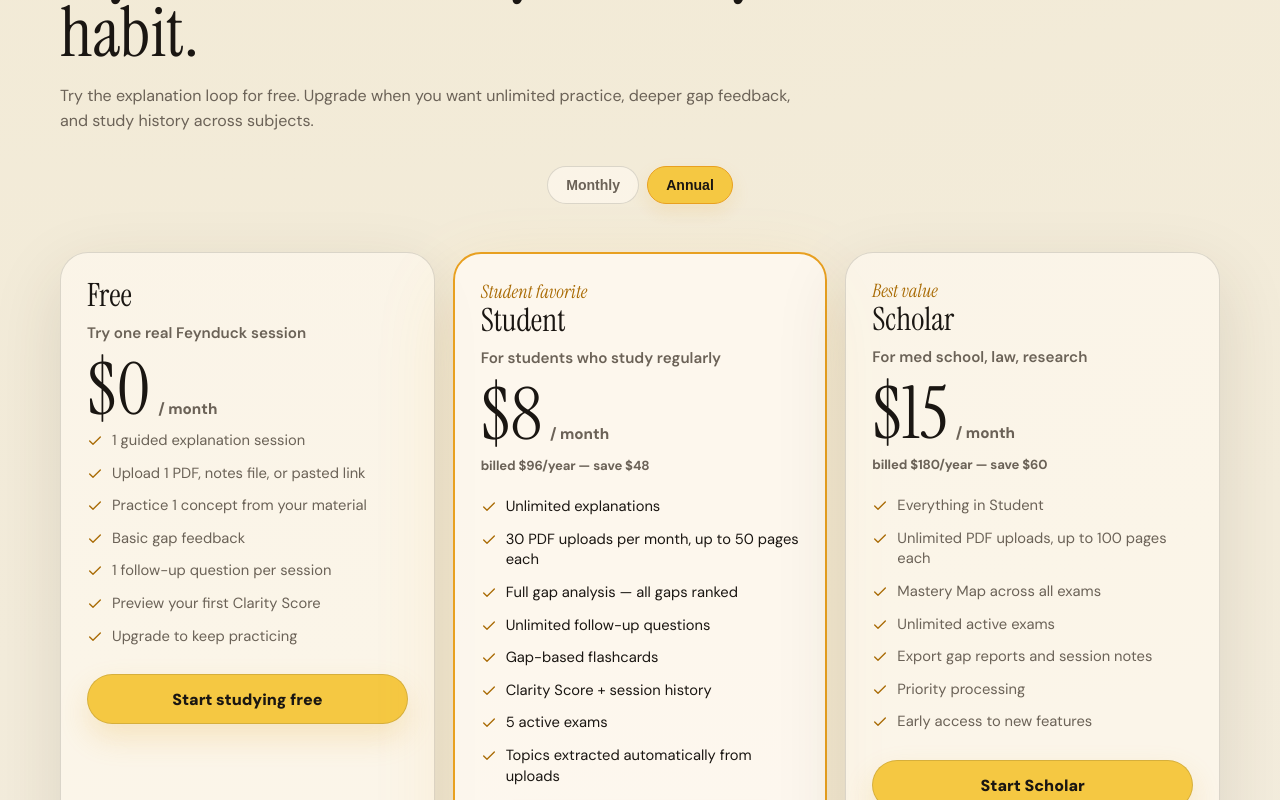
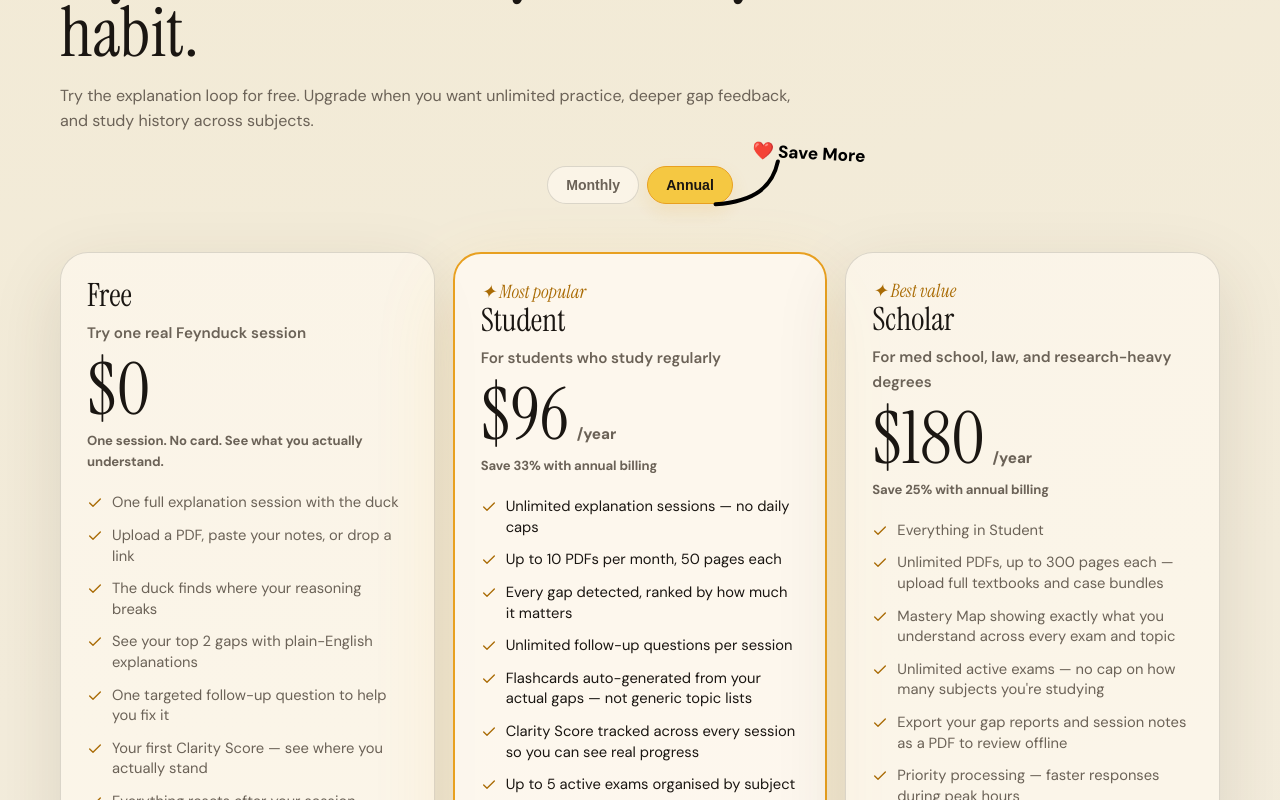
Before and after one commit to rimshadpcs/Duckland, a Next.js app: page / in a window 1280 px wide. Shown: the part 5760-6560 px from the top of the page. Built offline with nearby package versions, Linux system fonts and the light colour scheme.

Commit message:
Update pricing plans and annual toggle callout

```diff
--- a/app/globals.css
+++ b/app/globals.css
@@ -1532,12 +1532,50 @@
   font-size: 0.98rem;
 }
 
+.pricing-toggle-wrap {
+  position: relative;
+  display: flex;
+  justify-content: center;
+  width: fit-content;
+  margin: 0 auto 48px;
+}
+
+.pricing-save-callout {
+  position: absolute;
+  left: calc(100% + 18px);
+  top: -24px;
+  display: grid;
+  justify-items: start;
+  gap: 2px;
+  width: max-content;
+  color: #000;
+  font-size: 1.08rem;
+  font-weight: 800;
+  letter-spacing: 0;
+  transform: rotate(3deg);
+}
+
+.pricing-save-callout svg {
+  width: 76px;
+  height: 56px;
+  margin-left: -42px;
+  margin-top: -6px;
+  overflow: visible;
+}
+
+.pricing-save-callout path {
+  fill: none;
+  stroke: currentColor;
+  stroke-width: 4;
+  stroke-linecap: round;
+  opacity: 1;
+}
+
 .pricing-toggle {
   display: flex;
   align-items: center;
   justify-content: center;
   gap: 8px;
-  margin-bottom: 48px;
 }
 
 .pricing-toggle button {
@@ -1956,11 +1994,33 @@
   color: #e5e0d8;
 }
 
-html[data-theme="obsidian"] .university-strip,
 html[data-theme="obsidian"] .browser-frame {
   border-color: rgba(229, 224, 216, 0.12);
   background: rgba(229, 224, 216, 0.045);
   box-shadow: var(--shadow);
+}
+
+html[data-theme="obsidian"] .university-strip {
+  background: transparent;
+  box-shadow: none;
+}
+
+html[data-theme="obsidian"] .university-strip p {
+  color: rgba(243, 238, 230, 0.54);
+}
+
+html[data-theme="obsidian"] .university-marquee {
+  border-color: rgba(243, 238, 230, 0.12);
+  background: rgba(243, 238, 230, 0.07);
+  box-shadow: 0 16px 42px rgba(0, 0, 0, 0.16);
+}
+
+html[data-theme="obsidian"] .university-track span {
+  color: rgba(243, 238, 230, 0.72);
+}
+
+html[data-theme="obsidian"] .pricing-save-callout {
+  color: #fff;
 }
 
 html[data-theme="obsidian"] .browser-chrome {
@@ -2232,6 +2292,22 @@
     scroll-snap-align: start;
   }
 
+  .pricing-toggle-wrap {
+    flex-direction: column;
+    align-items: center;
+    gap: 8px;
+  }
+
+  .pricing-save-callout {
+    position: static;
+    font-size: 0.98rem;
+    transform: none;
+  }
+
+  .pricing-save-callout svg {
+    display: none;
+  }
+
   .product-topbar {
     align-items: flex-start;
     flex-direction: column;
--- a/app/page.tsx
+++ b/app/page.tsx
@@ -175,54 +175,66 @@
 const pricingTiers = [
   {
     name: "Free",
-    monthlyPrice: 0,
-    annualPrice: 0,
+    monthlyPrice: "$0",
+    annualPrice: "$0",
+    monthlySuffix: "",
+    annualSuffix: "",
+    monthlyNote: "One session. No card. See what you actually understand.",
+    annualNote: "One session. No card. See what you actually understand.",
     intro: "Try one real Feynduck session",
     cta: "Start studying free",
     items: [
-      "1 guided explanation session",
-      "Upload 1 PDF, notes file, or pasted link",
-      "Practice 1 concept from your material",
-      "Basic gap feedback",
-      "1 follow-up question per session",
-      "Preview your first Clarity Score",
-      "Upgrade to keep practicing",
+      "One full explanation session with the duck",
+      "Upload a PDF, paste your notes, or drop a link",
+      "The duck finds where your reasoning breaks",
+      "See your top 2 gaps with plain-English explanations",
+      "One targeted follow-up question to help you fix it",
+      "Your first Clarity Score — see where you actually stand",
+      "Everything resets after your session. Upgrade to keep going.",
     ],
   },
   {
     name: "Student",
-    monthlyPrice: 12,
-    annualPrice: 96,
+    monthlyPrice: "$12",
+    annualPrice: "$96",
+    monthlySuffix: "/month",
+    annualSuffix: "/year",
+    monthlyNote: "or $96/year — that's $8/month",
+    annualNote: "Save 33% with annual billing",
     intro: "For students who study regularly",
     cta: "Start Student",
-    badge: "Student favorite",
+    badge: "✦ Most popular",
     featured: true,
     items: [
-      "Unlimited explanations",
-      "30 PDF uploads per month, up to 50 pages each",
-      "Full gap analysis — all gaps ranked",
-      "Unlimited follow-up questions",
-      "Gap-based flashcards",
-      "Clarity Score + session history",
-      "5 active exams",
-      "Topics extracted automatically from uploads",
+      "Unlimited explanation sessions — no daily caps",
+      "Up to 10 PDFs per month, 50 pages each",
+      "Every gap detected, ranked by how much it matters",
+      "Unlimited follow-up questions per session",
+      "Flashcards auto-generated from your actual gaps — not generic topic lists",
+      "Clarity Score tracked across every session so you can see real progress",
+      "Up to 5 active exams organised by subject",
+      "Topics extracted automatically when you upload — no manual setup",
     ],
   },
   {
     name: "Scholar",
-    monthlyPrice: 20,
-    annualPrice: 180,
-    intro: "For med school, law, research",
+    monthlyPrice: "$20",
+    annualPrice: "$180",
+    monthlySuffix: "/month",
+    annualSuffix: "/year",
+    monthlyNote: "or $180/year — that's $15/month",
+    annualNote: "Save 25% with annual billing",
+    intro: "For med school, law, and research-heavy degrees",
     cta: "Start Scholar",
-    badge: "Best value",
+    badge: "✦ Best value",
     items: [
       "Everything in Student",
-      "Unlimited PDF uploads, up to 100 pages each",
-      "Mastery Map across all exams",
-      "Unlimited active exams",
-      "Export gap reports and session notes",
-      "Priority processing",
-      "Early access to new features",
+      "Unlimited PDFs, up to 300 pages each — upload full textbooks and case bundles",
+      "Mastery Map showing exactly what you understand across every exam and topic",
+      "Unlimited active exams — no cap on how many subjects you're studying",
+      "Export your gap reports and session notes as a PDF to review offline",
+      "Priority processing — faster responses during peak hours",
+      "Early access to new features before anyone else",
     ],
   },
 ];
@@ -1074,7 +1086,14 @@
           copy="Try the explanation loop for free. Upgrade when you want unlimited practice, deeper gap feedback, and study history across subjects."
         />
 
-        <div className="pricing-toggle reveal">
+        <div className="pricing-toggle-wrap reveal">
+          <div className="pricing-save-callout" aria-hidden="true">
+            <span>❤️ Save More</span>
+            <svg viewBox="0 0 76 56" focusable="false">
+              <path d="M68 3C64 28 48 44 8 49" />
+            </svg>
+          </div>
+          <div className="pricing-toggle">
             <button
               className={billingCycle === "monthly" ? "active" : ""}
               onClick={() => setBillingCycle("monthly")}
@@ -1090,16 +1109,14 @@
               Annual
             </button>
           </div>
+        </div>
 
         <div className="pricing-grid">
           {pricingTiers.map((plan) => {
             const isAnnual = billingCycle === "annual";
-            const price =
-              isAnnual && plan.annualPrice > 0
-                ? Math.floor(plan.annualPrice / 12)
-                : plan.monthlyPrice;
-
-            const savings = plan.monthlyPrice * 12 - plan.annualPrice;
+            const price = isAnnual ? plan.annualPrice : plan.monthlyPrice;
+            const priceSuffix = isAnnual ? plan.annualSuffix : plan.monthlySuffix;
+            const priceNote = isAnnual ? plan.annualNote : plan.monthlyNote;
 
             return (
               <article
@@ -1111,17 +1128,11 @@
                 <p className="price-intro">{plan.intro}</p>
 
                 <div className="price">
-                  ${price}
-                  <span>/ month</span>
+                  {price}
+                  {priceSuffix ? <span>{priceSuffix}</span> : null}
                 </div>
 
-                {plan.annualPrice > 0 && (
-                  <p className="price-savings">
-                    {isAnnual
-                      ? `billed $${plan.annualPrice}/year — save $${savings}`
-                      : `or $${plan.annualPrice}/year — save $${savings}`}
-                  </p>
-                )}
+                <p className="price-savings">{priceNote}</p>
 
                 <ul>
                   {plan.items.map((item) => (
```
Lines whose indentation alone changed are shown as unchanged.
